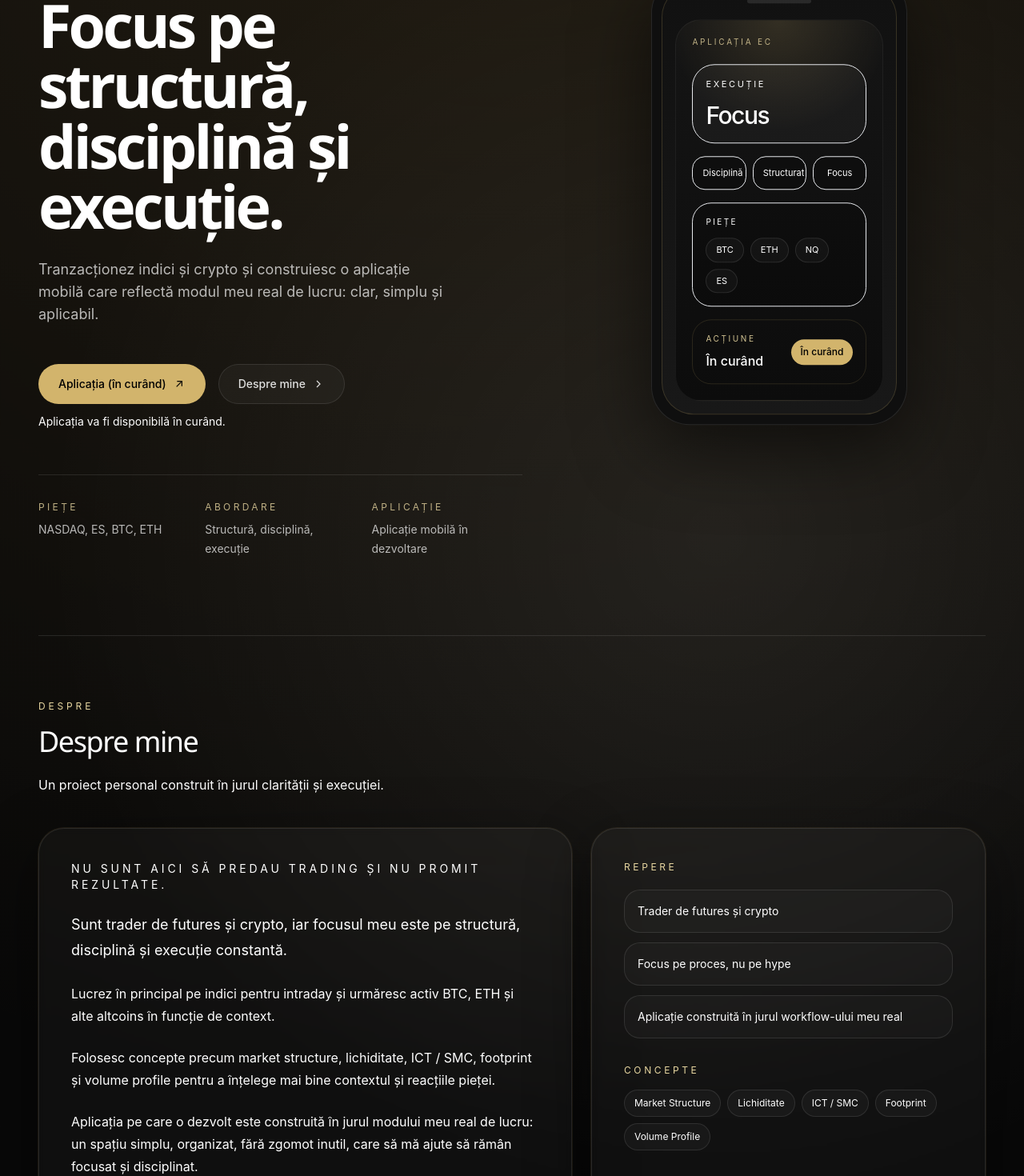
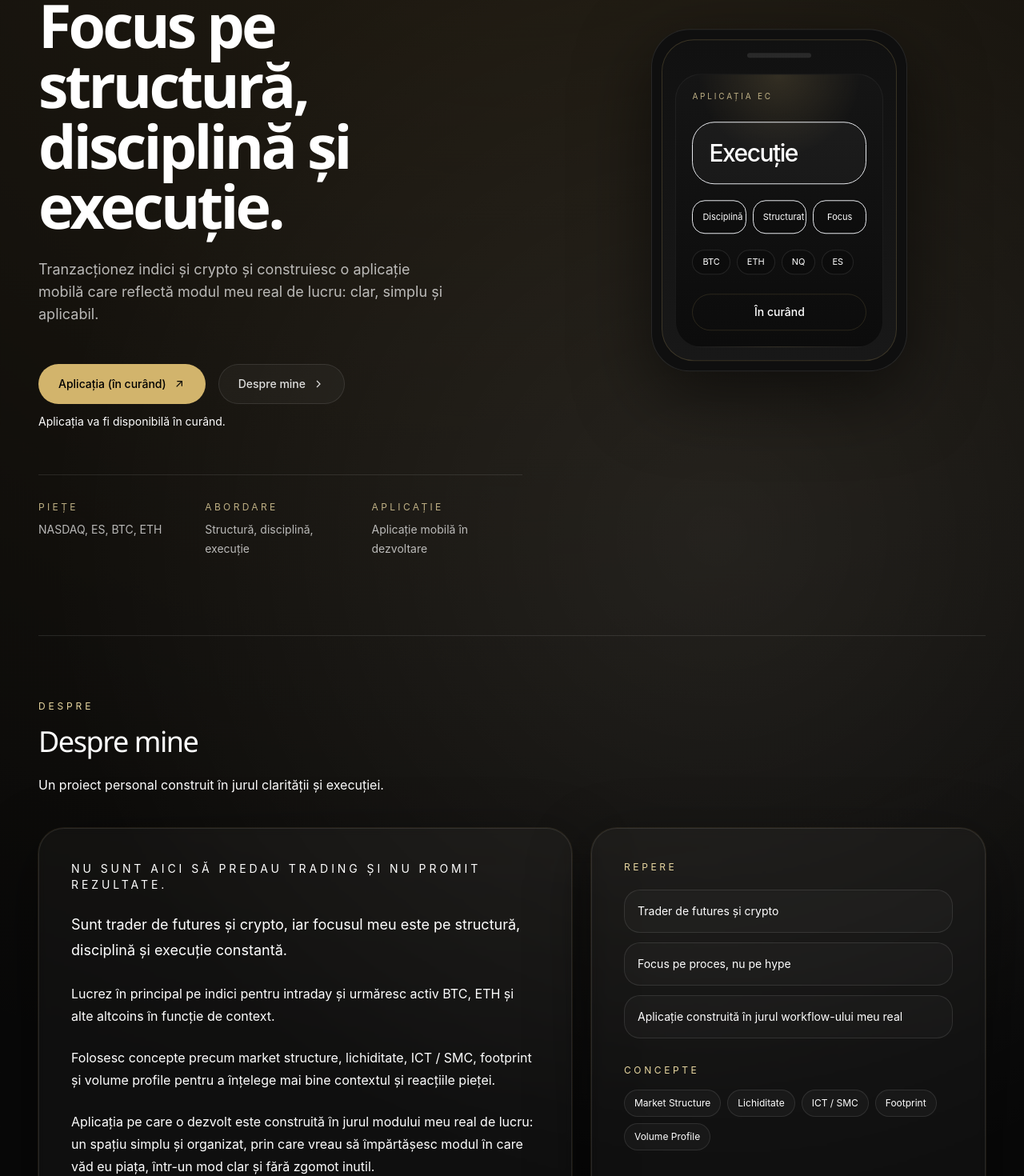
Before and after one commit to imeugenc/eugen-website, a Next.js app: page / in a window 1280 px wide. Shown: the part 360-1830 px from the top of the page at 80% size. Built offline with nearby package versions, Linux system fonts and the light colour scheme.

Commit message:
Clean up app mockup and content spacing

```diff
--- a/app/page.tsx
+++ b/app/page.tsx
@@ -126,8 +126,8 @@ export default function HomePage() {
               </p>
               <p className="mt-6 text-base leading-7 text-white/62">
                 Aplicația pe care o dezvolt este construită în jurul modului meu real de lucru: un
-                spațiu simplu, organizat, fără zgomot inutil, care să mă ajute să rămân focusat și
-                disciplinat.
+                spațiu simplu și organizat, prin care vreau să împărtășesc modul în care văd eu
+                piața, într-un mod clar și fără zgomot inutil.
               </p>
             </div>
 
--- a/components/app-preview.tsx
+++ b/components/app-preview.tsx
@@ -14,12 +14,11 @@ export function AppPreview({ compact = false }: AppPreviewProps) {
         <div className="mt-5 rounded-[2rem] border border-white/5 bg-[radial-gradient(circle_at_top,rgba(210,180,108,0.16),transparent_28%),linear-gradient(180deg,#151515_0%,#0c0c0c_100%)] p-5">
           <p className="text-[10px] uppercase tracking-[0.28em] text-gold-200/80">Aplicația EC</p>
 
-          <div className="mt-5 rounded-[1.75rem] border border-white/8 bg-white/[0.035] p-4">
-            <p className="text-[11px] uppercase tracking-[0.24em] text-white/42">Execuție</p>
-            <p className="mt-3 text-3xl font-medium tracking-[-0.05em] text-white">Focus</p>
+          <div className="mt-6 rounded-[1.75rem] border border-white/8 bg-white/[0.035] p-5">
+            <p className="text-3xl font-medium tracking-[-0.05em] text-white">Execuție</p>
           </div>
 
-          <div className="mt-4 grid grid-cols-3 gap-2">
+          <div className="mt-5 grid grid-cols-3 gap-2">
             {["Disciplină", "Structurat", "Focus"].map((label) => (
               <div
                 key={label}
@@ -30,30 +29,19 @@ export function AppPreview({ compact = false }: AppPreviewProps) {
             ))}
           </div>
 
-          <div className="mt-4 rounded-[1.5rem] border border-white/8 bg-black/20 p-4">
-            <p className="text-[10px] uppercase tracking-[0.24em] text-white/38">Piețe</p>
-            <div className="mt-3 flex flex-wrap gap-2">
+          <div className="mt-5 flex flex-wrap gap-2">
             {["BTC", "ETH", "NQ", "ES"].map((market) => (
               <div
                 key={market}
-                  className="rounded-full border border-white/10 bg-white/[0.03] px-3 py-1.5 text-[11px] text-white/78"
+                className="rounded-full border border-white/10 bg-black/20 px-3 py-1.5 text-[11px] text-white/78"
               >
                 {market}
               </div>
             ))}
           </div>
-          </div>
 
-          <div className="mt-4 rounded-[1.5rem] border border-gold-300/15 bg-gold-300/8 p-4">
-            <div className="flex items-center justify-between">
-              <div>
-                <p className="text-[10px] uppercase tracking-[0.26em] text-gold-200/90">Acțiune</p>
-                <p className="mt-2 text-base font-medium text-white">În curând</p>
-              </div>
-              <div className="rounded-full bg-gold-300 px-3 py-2 text-xs font-medium text-black">
+          <div className="mt-6 rounded-[1.5rem] border border-gold-300/15 bg-gold-300/8 px-4 py-3 text-center text-sm font-medium text-white">
             În curând
-              </div>
-            </div>
           </div>
         </div>
       </div>
--- a/components/site-data.ts
+++ b/components/site-data.ts
@@ -24,9 +24,9 @@ export const workPrinciples = [
 ] as const;
 
 export const appBenefits = [
-  "urmăresc piețele",
-  "rămân disciplinat",
-  "reduc zgomotul și haosul"
+  "Urmăresc piețele",
+  "Rămân disciplinat",
+  "Reduc zgomotul și haosul"
 ] as const;
 
 export const tradingConcepts = [
```
Lines whose indentation alone changed are shown as unchanged.
